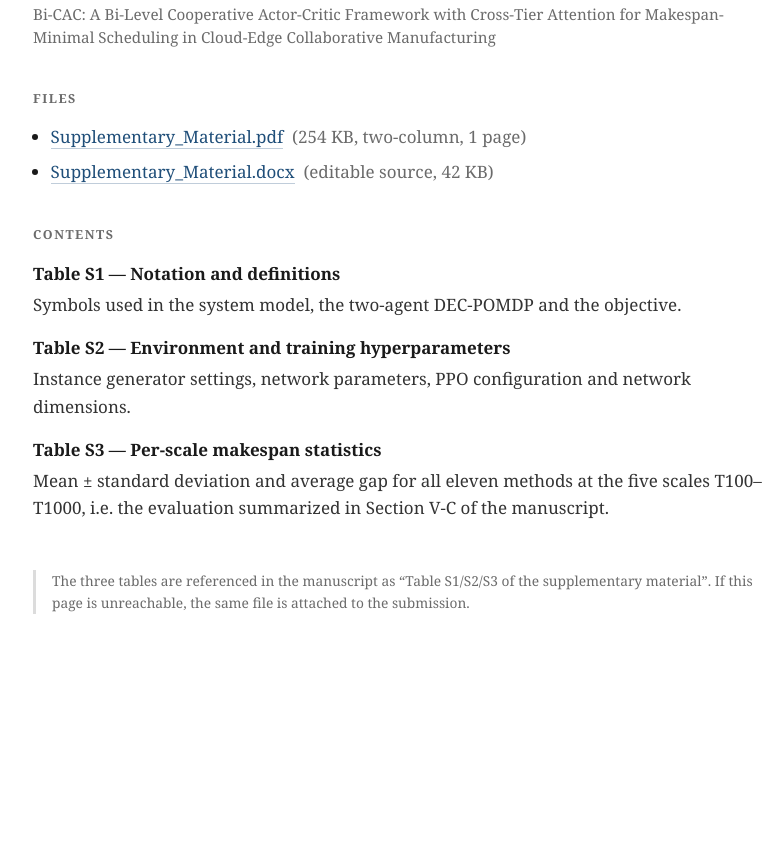
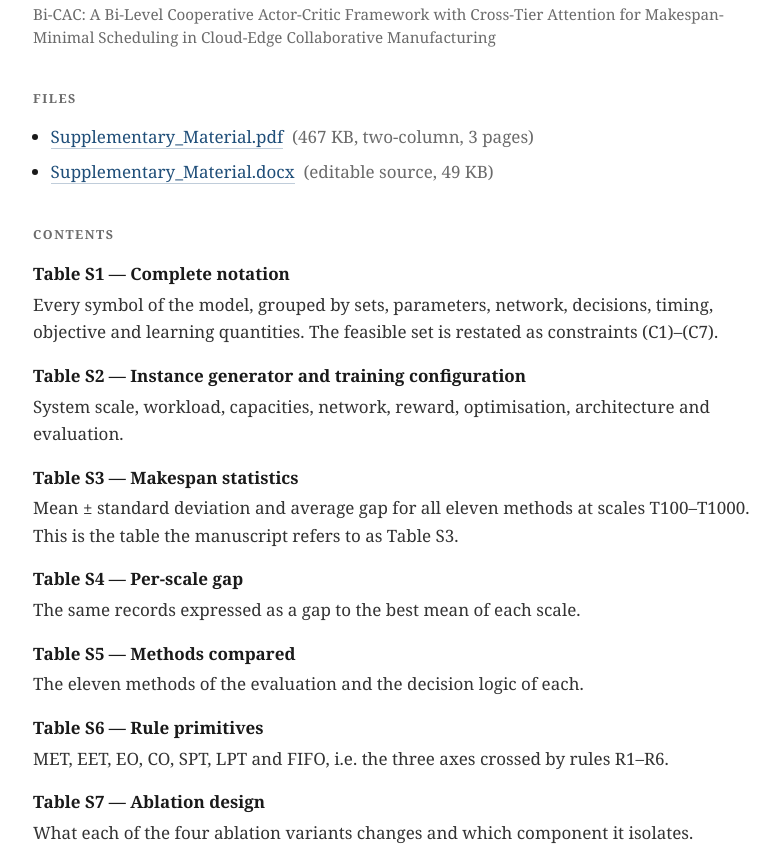
Before and after one commit to chan0l/bicac-supp, a plain HTML site: page index.html in a window 1280 px wide. Shown: the part 99-952 px from the top of the page, without its empty margins (239-1023 px from the left). Before the commit the page ends 823 px from the top, so only its background shows below. Drawn offline with Linux system fonts and the light colour scheme.

Commit message:
Add files via upload

```diff
--- a/index.html
+++ b/index.html
@@ -41,26 +41,43 @@
 
 <h2>Files</h2>
 <ul>
-  <li><a href="Supplementary_Material.pdf">Supplementary_Material.pdf</a> &nbsp;<span style="color:#6b6b6b">(254 KB, two-column, 1 page)</span></li>
-  <li><a href="Supplementary_Material.docx">Supplementary_Material.docx</a> &nbsp;<span style="color:#6b6b6b">(editable source, 42 KB)</span></li>
+  <li><a href="Supplementary_Material.pdf">Supplementary_Material.pdf</a> &nbsp;<span style="color:#6b6b6b">(467 KB, two-column, 3 pages)</span></li>
+  <li><a href="Supplementary_Material.docx">Supplementary_Material.docx</a> &nbsp;<span style="color:#6b6b6b">(editable source, 49 KB)</span></li>
 </ul>
 
 <h2>Contents</h2>
 <dl>
-  <dt>Table S1 — Notation and definitions</dt>
-  <dd>Symbols used in the system model, the two-agent DEC-POMDP and the objective.</dd>
+  <dt>Table S1 — Complete notation</dt>
+  <dd>Every symbol of the model, grouped by sets, parameters, network, decisions, timing,
+      objective and learning quantities. The feasible set is restated as constraints (C1)–(C7).</dd>
 
-  <dt>Table S2 — Environment and training hyperparameters</dt>
-  <dd>Instance generator settings, network parameters, PPO configuration and network dimensions.</dd>
+  <dt>Table S2 — Instance generator and training configuration</dt>
+  <dd>System scale, workload, capacities, network, reward, optimisation, architecture and evaluation.</dd>
 
-  <dt>Table S3 — Per-scale makespan statistics</dt>
-  <dd>Mean ± standard deviation and average gap for all eleven methods at the five scales
-      T100–T1000, i.e. the evaluation summarized in Section&nbsp;V-C of the manuscript.</dd>
+  <dt>Table S3 — Makespan statistics</dt>
+  <dd>Mean ± standard deviation and average gap for all eleven methods at scales T100–T1000.
+      This is the table the manuscript refers to as Table S3.</dd>
+
+  <dt>Table S4 — Per-scale gap</dt>
+  <dd>The same records expressed as a gap to the best mean of each scale.</dd>
+
+  <dt>Table S5 — Methods compared</dt>
+  <dd>The eleven methods of the evaluation and the decision logic of each.</dd>
+
+  <dt>Table S6 — Rule primitives</dt>
+  <dd>MET, EET, EO, CO, SPT, LPT and FIFO, i.e. the three axes crossed by rules R1–R6.</dd>
+
+  <dt>Table S7 — Ablation design</dt>
+  <dd>What each of the four ablation variants changes and which component it isolates.</dd>
+
+  <dt>Table S8 — Convergence summary</dt>
+  <dd>First-50 and last-50 episode makespan per learner, i.e. the endpoints of Fig. 3.</dd>
 </dl>
 
 <p class="note">
-  The three tables are referenced in the manuscript as “Table S1/S2/S3 of the supplementary material”.
-  If this page is unreachable, the same file is attached to the submission.
+  The tables are referenced in the manuscript as “Table S1/S2/S3 of the supplementary material”;
+  S4–S7 document how those numbers were produced. If this page is unreachable, the same file is
+  attached to the submission.
 </p>
 
 </body>
```
Also changed, not shown: 3 other files.
